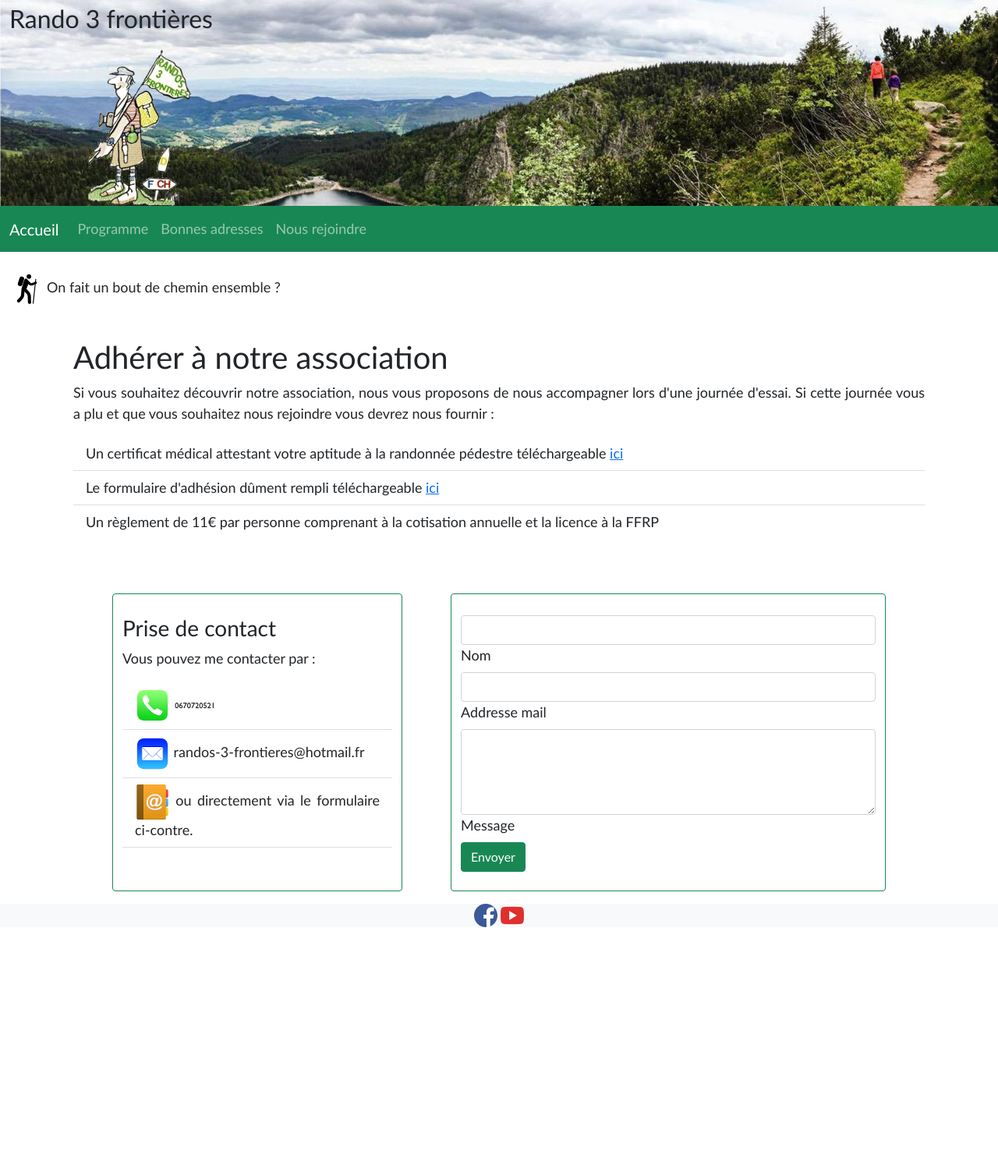
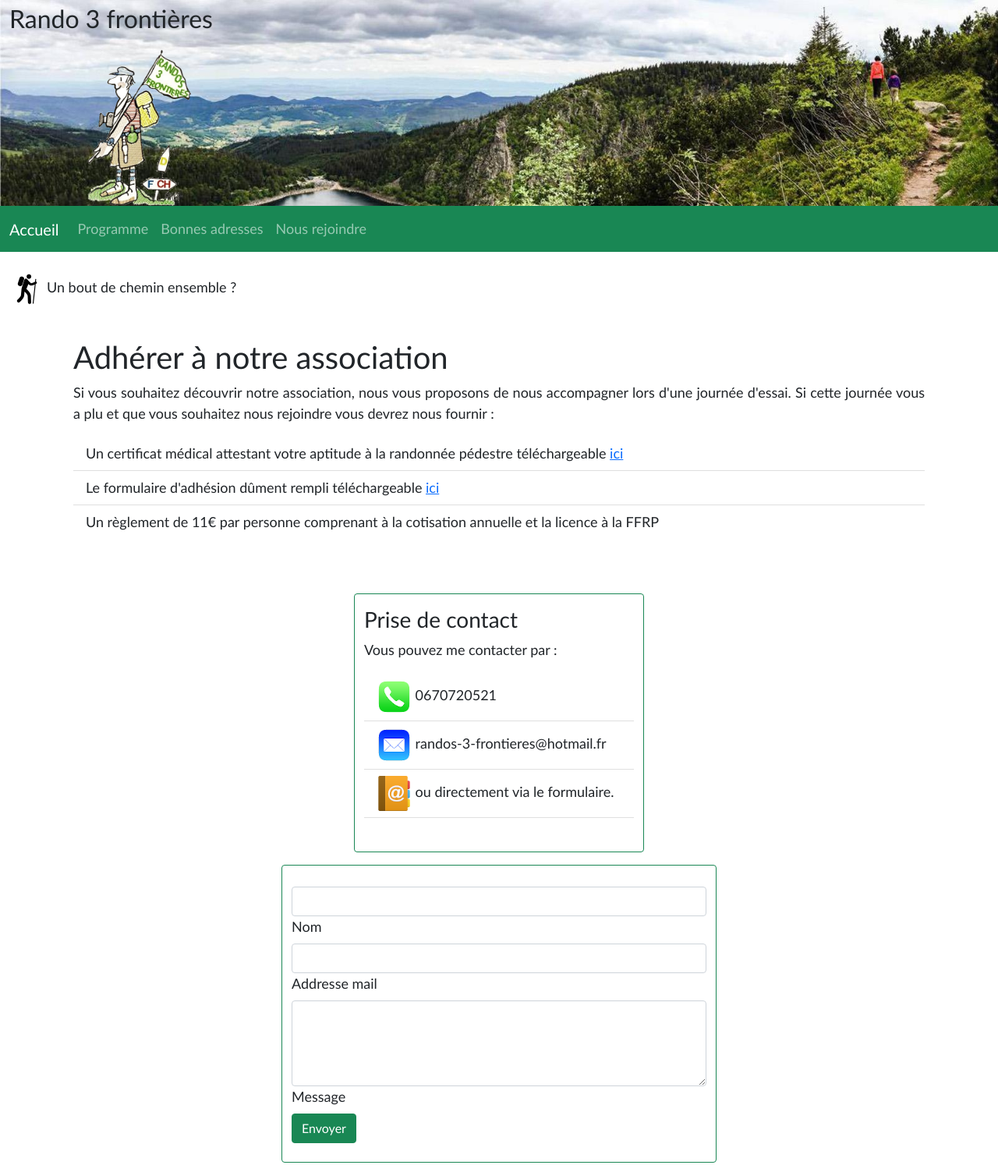
Before and after one commit to nouchiz/rando3frontieres, a plain HTML site: page nous_rejoindre.html in a window 1280 px wide. Shown: the top 1494 px of the page at 78% size. Before the commit the page ends 1189 px from the top, so only its background shows below. Drawn offline with Linux system fonts and the light colour scheme.

Commit message:
Mise à jour du numéro de téléhpne

```diff
--- a/nous_rejoindre.html
+++ b/nous_rejoindre.html
@@ -47,7 +47,7 @@
         </div>
       </div>
     </nav><br>
-    <img src="img/icones/randonneur.png" id="page_en_cours">On fait un bout de chemin ensemble ?</div>
+    <img src="img/icones/randonneur.png" id="page_en_cours">Un bout de chemin ensemble ?</div>
   </header>
 
   <p>
@@ -71,21 +71,21 @@
 
     <div class="container">
       <div class="row justify-content-evenly">
-        <div class="col-lg-4 border border-success rounded"><br>
+        <div class="col-lg-4 border text-start border-success rounded">
+          <p>
           <h3>Prise de contact</h3>
           <p>Vous pouvez me contacter par :</p>
           <ul class="list-group list-group-flush">
-            <li class="list-group-item"><img src="img/icones/phone.png" alt="icone téléphone">
-              <img src="img/logos/numtel.png" width="17%">
-            </li>
+            <li class="list-group-item"><img src="img/icones/phone.png" alt="icone téléphone"> 0670720521</li>
             <li class="list-group-item"><img src="img/icones/mailIphone.png" alt="icone mail">
               randos-3-frontieres@hotmail.fr</li>
             <li class="list-group-item"><img src="img/icones/contact.png" alt="icone contact"> ou
-              directement
-              via le formulaire ci-contre.</li><br>
+              directement via le formulaire.</li><br>
           </ul>
+          </p>
         </div>
 
+      <p>
         <div class="col-lg-6 border border-success rounded"><br>
           <form action="https://formspree.io/f/mnqlneaa" method="POST">
 
@@ -108,6 +108,7 @@
           </form>
         </div>
       </div>
+    </p>
     </div>
   </section>
 
```
